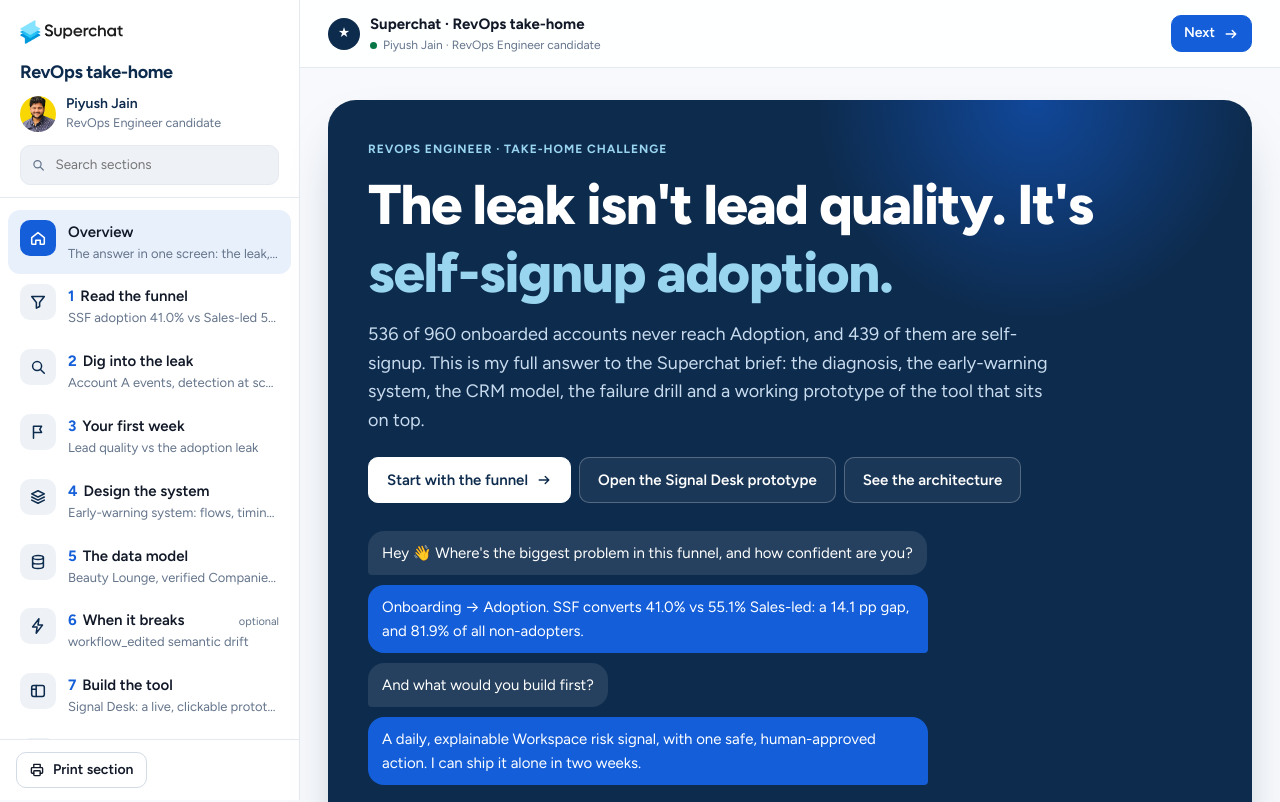
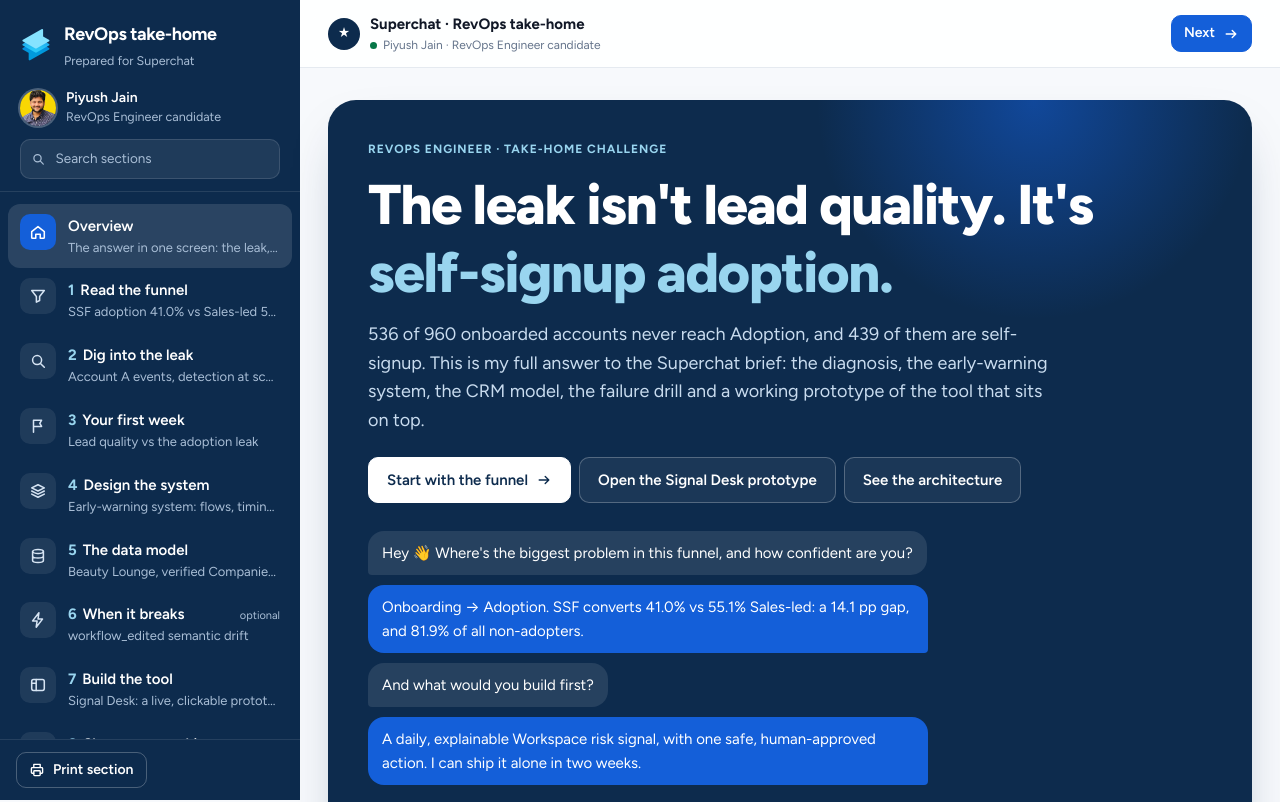
Before and after one commit to jpiyush22/piyush, a React (Vite) app: page / in a window 1280 px wide. Shown: the top 802 px of the page. Built offline with nearby package versions, Linux system fonts and the light colour scheme.

Commit message:
Put the sidebar on brand navy
Uses the supplied Superchat mark in the sidebar header, since the
dark wordmark isn't legible on navy.

Co-Authored-By: Claude Opus 5.5 <noreply@anthropic.com>
Claude-Session: https://claude.ai/code/session_01TjwPENhV6JBDAuKRQzhx1z

```diff
--- a/src/App.tsx
+++ b/src/App.tsx
@@ -1,5 +1,5 @@
 import { useEffect, useMemo, useState, type ReactNode } from 'react';
-import { BrandLogo, Icon } from './components/ui';
+import { BrandMark, Icon } from './components/ui';
 import { SECTIONS, type SectionId } from './sections/registry';
 import Overview from './sections/Overview';
 import S1Funnel from './sections/S1Funnel';
@@ -65,8 +65,13 @@ export default function App() {
 
       <nav className="nav" aria-label="Sections">
         <div className="nav-head">
-          <BrandLogo className="nav-logo" />
-          <div className="nav-title">RevOps take-home</div>
+          <div className="nav-brand">
+            <BrandMark size={32} />
+            <div>
+              <div className="nav-title">RevOps take-home</div>
+              <div className="nav-sub">Prepared for Superchat</div>
+            </div>
+          </div>
           <div className="nav-profile">
             <img src="piyush.jpg" alt="Piyush Jain" />
             <div>
@@ -105,7 +110,7 @@ export default function App() {
               <Icon name="download" size={18} />
             </span>
             <span className="meta">
-              <span className="name" style={{ color: 'var(--ink)' }}>Written answers</span>
+              <span className="name">Written answers</span>
               <span className="preview" style={{ display: 'block' }}>.docx</span>
             </span>
           </a>
@@ -114,7 +119,7 @@ export default function App() {
               <Icon name="download" size={18} />
             </span>
             <span className="meta">
-              <span className="name" style={{ color: 'var(--ink)' }}>Workings + calculations</span>
+              <span className="name">Workings + calculations</span>
               <span className="preview" style={{ display: 'block' }}>.xlsx · 18 tabs</span>
             </span>
           </a>
--- a/src/styles/app.css
+++ b/src/styles/app.css
@@ -1641,3 +1641,82 @@ details.more > div {
 a.nav-item:hover {
   text-decoration: none;
 }
+
+/* Sidebar on brand navy */
+.nav {
+  background: var(--navy);
+  border-right: 0;
+  color: #fff;
+}
+.nav-head,
+.nav-foot {
+  border-color: rgba(255, 255, 255, 0.1);
+}
+.nav-brand {
+  display: flex;
+  align-items: center;
+  gap: 12px;
+  margin-bottom: 18px;
+}
+.nav .nav-title,
+.nav .nav-profile-name,
+.nav-item .name {
+  color: #fff;
+}
+.nav .nav-sub,
+.nav-item .preview,
+.nav-item .tag {
+  color: #a9bed6;
+}
+.nav-profile {
+  margin-top: 0;
+}
+.nav-profile img {
+  box-shadow: 0 0 0 2px rgba(255, 255, 255, 0.25);
+}
+.nav-search {
+  background: rgba(255, 255, 255, 0.08);
+  border-color: rgba(255, 255, 255, 0.12);
+  color: #a9bed6;
+}
+.nav-search input {
+  color: #fff;
+}
+.nav-search input::placeholder {
+  color: #a9bed6;
+}
+.nav-group {
+  color: #8aa3bf;
+}
+.nav-item:hover {
+  background: rgba(255, 255, 255, 0.06);
+}
+.nav-item[aria-current='page'] {
+  background: rgba(255, 255, 255, 0.12);
+}
+.nav-icon {
+  background: rgba(255, 255, 255, 0.08);
+  color: #d6e4f3;
+}
+.nav-item[aria-current='page'] .nav-icon {
+  background: var(--brand);
+  color: #fff;
+}
+.nav-item .name .num {
+  color: var(--brand-light);
+}
+.nav-foot .btn {
+  background: transparent;
+  border-color: rgba(255, 255, 255, 0.25);
+  color: #fff;
+}
+.nav-foot .btn:hover {
+  background: rgba(255, 255, 255, 0.08);
+}
+.nav-list::-webkit-scrollbar {
+  width: 8px;
+}
+.nav-list::-webkit-scrollbar-thumb {
+  background: rgba(255, 255, 255, 0.15);
+  border-radius: 4px;
+}
```
